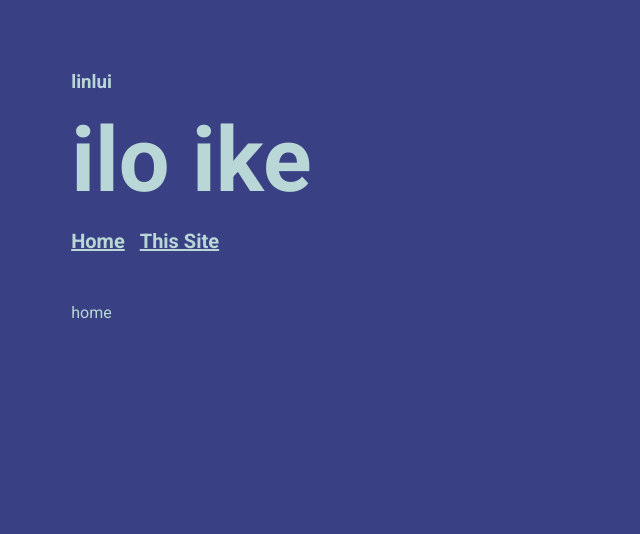
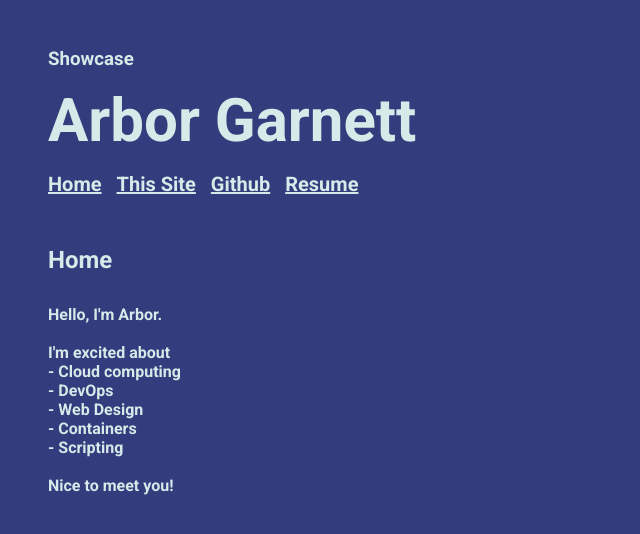
Before and after one commit to PaperLightbulb/PersonalSite, a Vue app in the folder vueex/: page / in a window 1280 px wide. Shown: the top 534 px of the page, without its empty margins (0-640 px from the left). Built offline with nearby package versions, Linux system fonts and the light colour scheme.

Commit message:
Creating placeholder text for site

```diff
--- a/vueex/src/App.vue
+++ b/vueex/src/App.vue
@@ -5,15 +5,21 @@ const route = useRoute()
 const router = useRouter()
 
 console.log(route)
+
+function gh () {
+  window.location.href = 'https://github.com/PaperLightbulb'
+}
 </script>
 
 <template>
   <div class="verti">
-    <h3>linlui</h3>
-    <h1>ilo ike</h1>
+    <h3>Showcase</h3>
+    <h1>Arbor Garnett</h1>
     <div class="horiz">
       <button class="lnk" @click="router.push('/')"><h2>Home</h2></button>
       <button class="lnk" @click="router.push('/this-site')" ><h2>This Site</h2></button>
+      <button class="lnk" @click="gh()" ><h2>Github</h2></button>
+      <button class="lnk" @click="router.push('/resume')" ><h2>Resume</h2></button>
     </div>
     <br>
     <RouterView />
--- a/vueex/src/assets/main.css
+++ b/vueex/src/assets/main.css
@@ -2,13 +2,15 @@
   display: flex;
   flex-direction: row;
   align-items: start;
+  width: 100%;
+  flex-wrap: wrap;
 }
 
 .verti {
   display: flex;
   flex-direction: column;
   gap: 15px;
-  padding: 5%;
+  padding: 40px;
 }
 
 .lnk {
@@ -25,6 +27,9 @@
 .lnk > *:hover {
   text-decoration: none;
 }
+h2 {
+  white-space: nowrap;
+}
 
 h1, h2, h3, h4, h5, h6 {
   margin-block-end: 0;
@@ -32,15 +37,16 @@ h1, h2, h3, h4, h5, h6 {
 }
 
 h1 {
-  font-size: 90px;
+  font-size: 60px;
 }
 
 :root {
-  --bg: rgb(57, 65, 132);
-  --fg: rgb(185, 215, 214);
+  --bg: rgb(53, 60, 126);
+  --fg: rgb(215, 233, 232);
   color: var(--fg);
   background-color: var(--bg);
   font-family: "Roboto";
+  font-weight: 600;
 }
 
 @font-face {
--- a/vueex/src/router/index.js
+++ b/vueex/src/router/index.js
@@ -12,10 +12,12 @@ const router = createRouter({
     {
       path: '/this-site',
       name: 'this-site',
-      // route level code-splitting
-      // this generates a separate chunk (About.[hash].js) for this route
-      // which is lazy-loaded when the route is visited.
       component: () => import('../views/ThisSiteView.vue')
+    },
+    {
+      path: '/resume',
+      name: 'resume',
+      component: () => import('../views/ResumeView.vue')
     }
   ]
 })
--- a/vueex/src/views/HomeView.vue
+++ b/vueex/src/views/HomeView.vue
@@ -2,5 +2,13 @@
 </script>
 
 <template>
-  <div>home</div>
+  <h2>Home</h2>
+  <p>Hello, I'm Arbor.<br><br>I'm excited about<br>
+  - Cloud computing<br>
+  - DevOps<br>
+  - Web Design<br>
+  - Containers<br>
+  - Scripting<br><br>
+
+  Nice to meet you!</p>
 </template>
--- /dev/null
+++ b/vueex/src/views/ResumeView.vue
@@ -0,0 +1,6 @@
+<script setup>
+</script>
+
+<template>
+  <h2>Resume</h2>
+</template>
--- a/vueex/src/views/ThisSiteView.vue
+++ b/vueex/src/views/ThisSiteView.vue
@@ -1,3 +1,5 @@
 <template>
-  <div>about</div>
+  <h2>This Site</h2>
+  <p>built with<br>- k3s Kubernetes (Self Hosted)<br>- Docker<br>
+  - Vue JS<br>- Pinggy.io (Reverse Tunnel)</p>
 </template>
```
Also changed, not shown: 1 other file (tests, documents, lock files or other folders).
